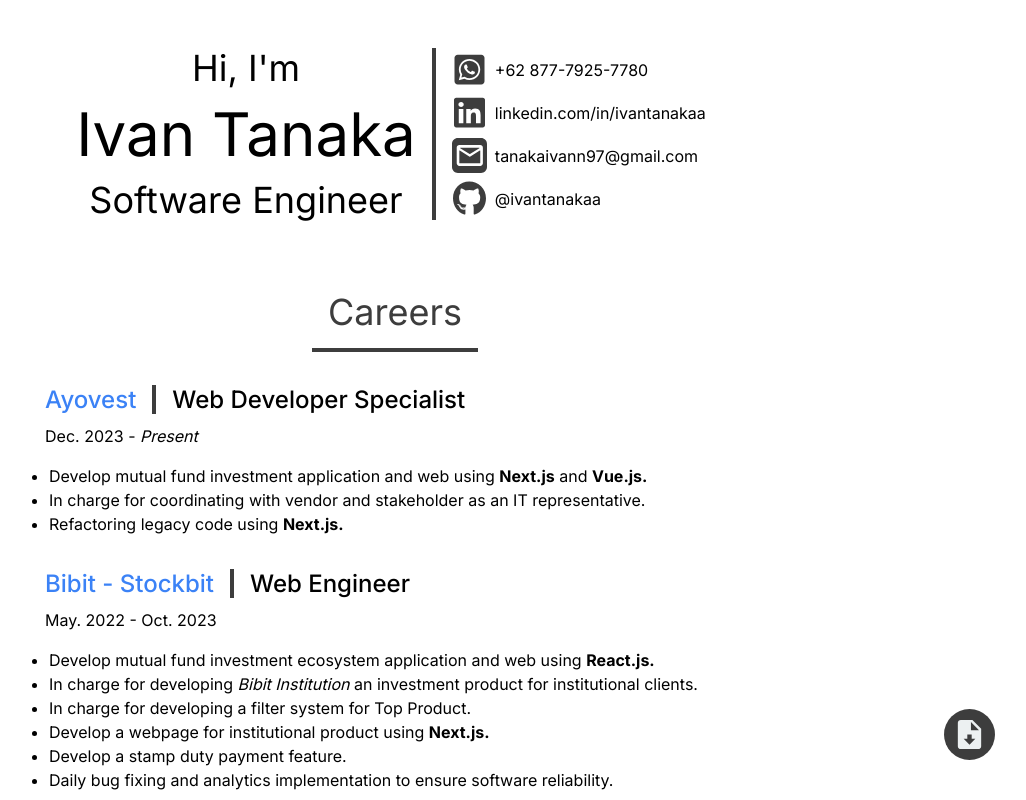
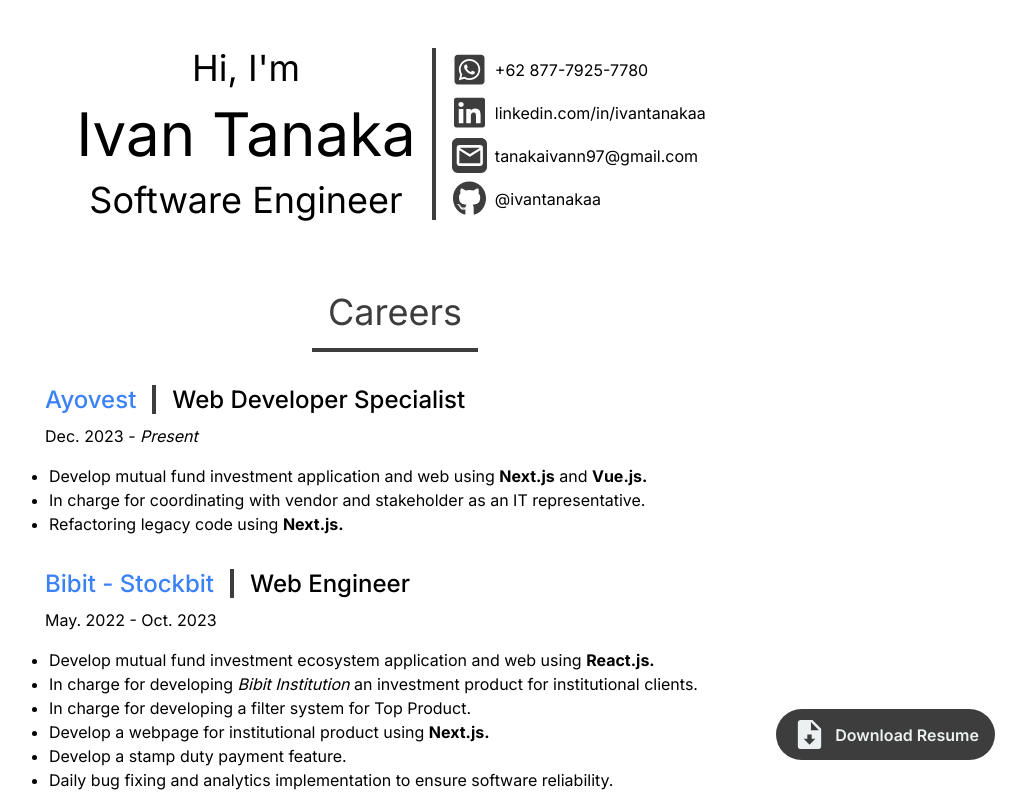
Before and after one commit to ivantanakaa/personal-website, a Next.js app: page / in a window 1280 px wide. Shown: the top 800 px of the page, without its empty margins (245-1271 px from the left). Built offline with nearby package versions, Linux system fonts and the light colour scheme.

Commit message:
feat: adding Download Resume Text in desktop view

```diff
--- a/src/app/components/Download/index.tsx
+++ b/src/app/components/Download/index.tsx
@@ -5,19 +5,22 @@
   return (
     <div className="fixed right-2 xl:right-10 bottom-2 xl:bottom-10">
       <Link
-        download={"Ivan Tanaka CV"}
+        download={"Ivan Tanaka Resume"}
         target="_blank"
-        href="/assets/pdf/Ivan Tanaka CV.pdf"
+        href="/assets/pdf/Ivan Tanaka Resume.pdf"
         prefetch={false}
         locale={false}
       >
-        <div className="bg-[#3d3d3d] rounded-full p-2">
+        <div className="bg-[#3d3d3d] rounded-full p-2 md:px-4 flex flex-row items-center">
           <Image
             alt="download pdf"
             src="/assets/images/file-download-icon.svg"
             width={35}
             height={35}
           />
+          <div className="font-semibold text-[#ecf0f1] ml-2 hidden md:block">
+            Download Resume
+          </div>
         </div>
       </Link>
     </div>
```
Also changed, not shown: 1 other file (tests, documents, lock files or other folders).
